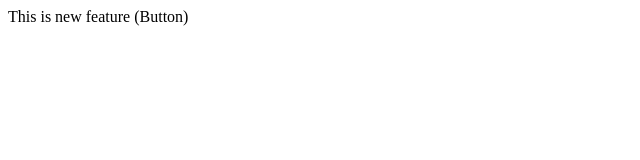
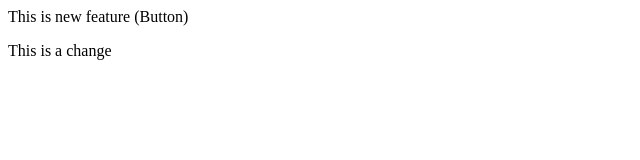
Before and after one commit to Sanjanajdv/LocalRepo, a plain HTML site: page index.html in a window 1280 px wide. Shown: the full height of the page, 0-640 px from the left. Drawn offline with Linux system fonts and the light colour scheme.

Commit message:
Added change to main branch

```diff
--- a/index.html
+++ b/index.html
@@ -1 +1,2 @@
 <p>This is new feature (Button) </p>
+<p>This is a change</p>
```
